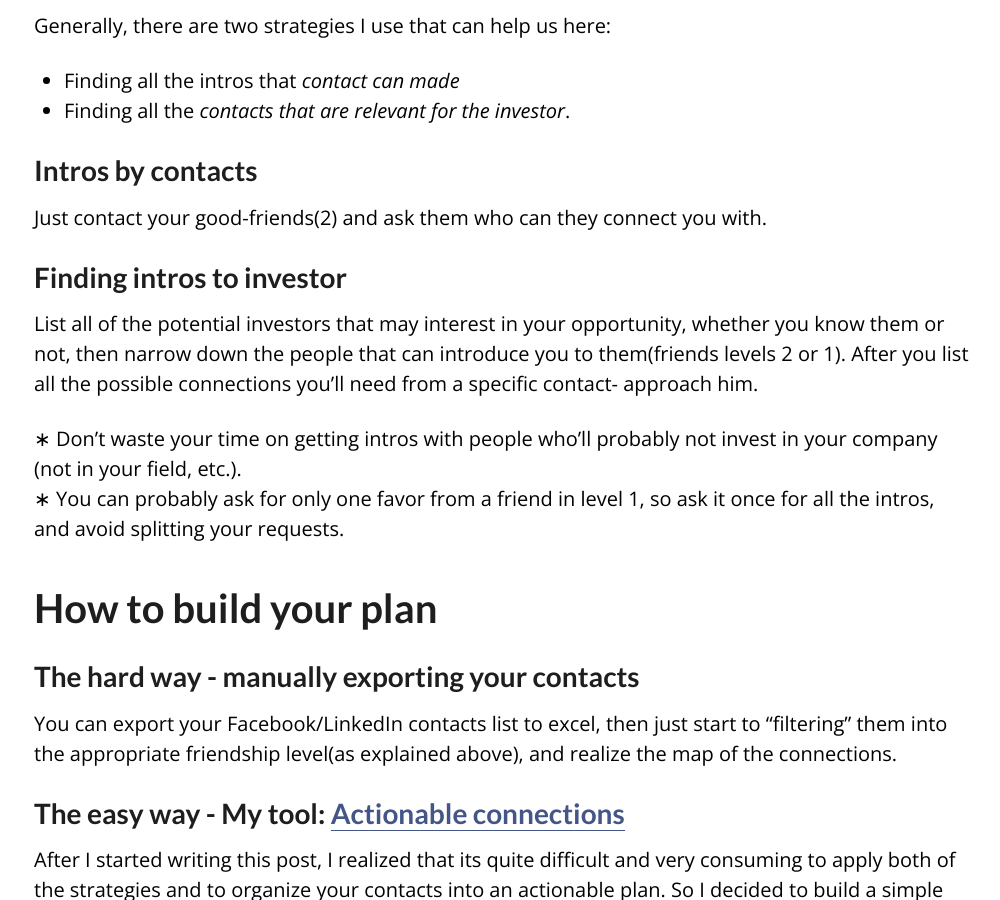
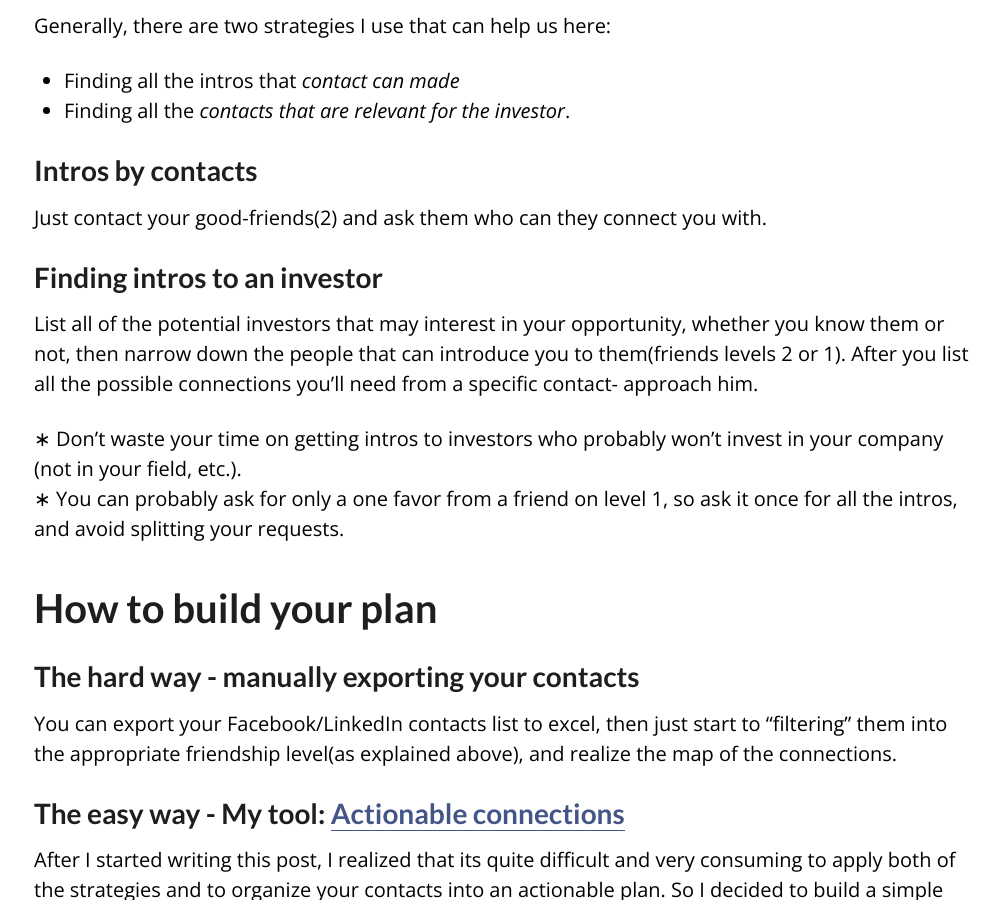
Before and after one commit to AlmogBaku/AlmogBaku.github.io, a Jekyll site: the page built from _posts/2015-1-28-Thoughts-about-introductions-strategies-for-fundraising.md, in a window 1280 px wide and 900 px high, scrolled down 2169 px. Shown: the whole window, without its empty margins (136-1136 px from the left). Built offline with Jekyll 4.4.1, drawn with Linux system fonts in a browser that asks for light colours; comment, search, counter and statistics services are not loaded; some of the changed text lies outside the part shown.

Commit message:
Update 2015-1-28-Thoughts-about-introductions-strategies-for-fundraising.md

```diff
--- a/_posts/2015-1-28-Thoughts-about-introductions-strategies-for-fundraising.md
+++ b/_posts/2015-1-28-Thoughts-about-introductions-strategies-for-fundraising.md
@@ -48,13 +48,13 @@ Generally, there are two strategies I use that can help us here:
 
 ### Intros by contacts
 Just contact your good-friends(2) and ask them who can they connect you with.
-### Finding intros to investor
+### Finding intros to an investor
 List all of the potential investors that may interest in your opportunity, whether you know them or not, then narrow down the people
 that can introduce you to them(friends levels 2 or 1).
 After you list all the possible connections you'll need from a specific contact- approach him.
 
-&lowast; Don't waste your time on getting intros with people who'll probably not invest in your company (not in your field, etc.). <br />
-&lowast; You can probably ask for only one favor from a friend in level 1, so ask it once for all the intros, and avoid splitting
+&lowast; Don't waste your time on getting intros to investors who probably won't invest in your company (not in your field, etc.). <br />
+&lowast; You can probably ask for only a one favor from a friend on level 1, so ask it once for all the intros, and avoid splitting
    your requests.
 
 ## How to build your plan
```
Also changed, not shown: other parts of _posts/2015-1-28-Thoughts-about-introductions-strategies-for-fundraising.md (+4 -3 lines).
